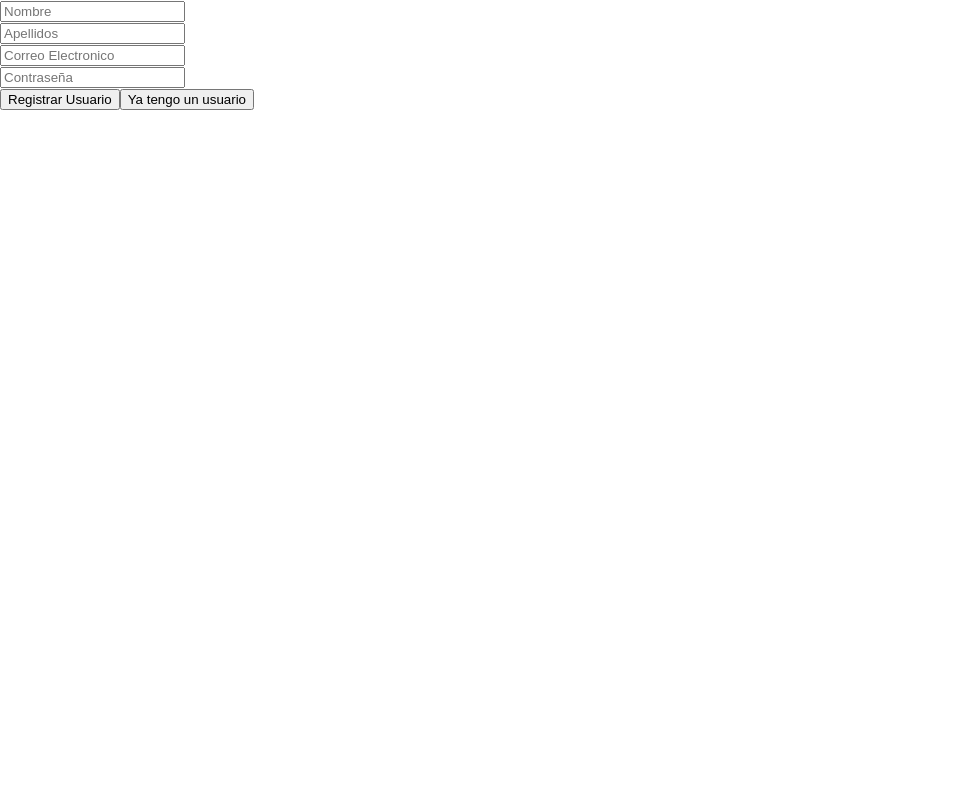
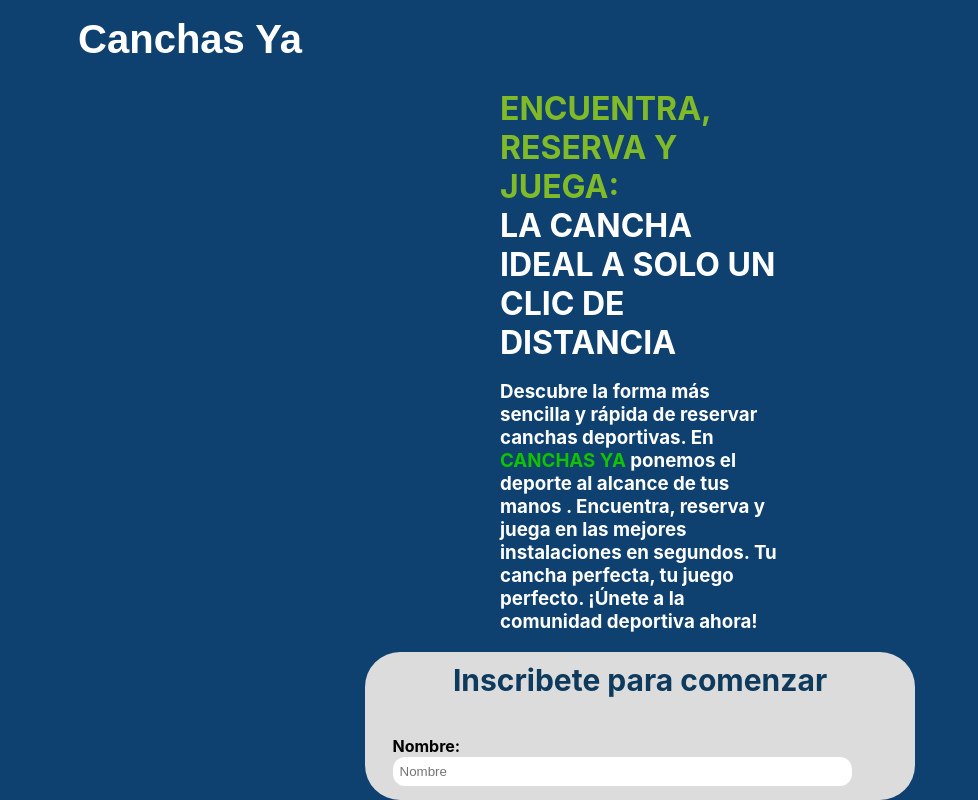
Before and after one commit to CanchaYAPF/CanchaYA, a React (Vite) app in the folder front/: page /signup in a window 1280 px wide. Shown: the whole page, without its empty margins (0-978 px from the left). Built offline with nearby package versions, Linux system fonts and the light colour scheme.

Commit message:
css landing

```diff
--- a/front/src/components/Auth/Login/Login.jsx
+++ b/front/src/components/Auth/Login/Login.jsx
@@ -3,6 +3,7 @@ import { useState, useEffect } from 'react'
 import { userLogin } from '../../../Redux/actions/form_actions'
 import { useDispatch } from "react-redux"
 import { Link,useNavigate } from 'react-router-dom'
+import style from './login.module.css'
 
 
 const Login = () => {
@@ -38,19 +39,37 @@ const Login = () => {
     })
   }
   return (
-    <div>
+    <div className={style.master}>
+      <div className={style.logo}>
+        <h1>Canchas Ya</h1>
+      </div>
+      <div className={style.texto}>
+      <h1 className={style.top}>ENCUENTRA, RESERVA Y JUEGA:</h1>
+      <h1 className={style.blanco}>LA CANCHA IDEAL A SOLO UN CLIC DE DISTANCIA</h1>
+      <h3 className={style.blanco}>Descubre la forma más sencilla y rápida de reservar canchas deportivas. En <span className={style.resaltado}>CANCHAS YA</span> ponemos el deporte al alcance de tus manos . Encuentra, reserva y juega en las mejores instalaciones en segundos. Tu cancha perfecta, tu juego perfecto. ¡Únete a la comunidad deportiva ahora!</h3>
+      </div>
+      <br />
+      <div className={style.container}>
+      <div className={style.sesion}>
+      <h1 className={style.text}>Inicia Sesión</h1>
+      </div>
       <form onSubmit={handleLoginSubmit}>
-        <div>
-          <input placeholder="e-mail" onChange={handleEmailChange} value={usernameLogin.mail} />
+        <div className={style.inputs}>
+        <label htmlFor="E-mail">E-mail: </label>
+          <input placeholder="Escribí tu e-mail" onChange={handleEmailChange} value={usernameLogin.mail} />
         </div>
-        <div>
-          <input placeholder="contraseña" onChange={handlePasswordChange} value={usernameLogin.password} type='password'/>
+        <div className={style.inputs}>
+        <label htmlFor="Contraseña">Contraseña: </label>
+          <input placeholder="Escribí tu contraseña" onChange={handlePasswordChange} value={usernameLogin.password} type='password'/>
         </div>
-        <button type="submit">Iniciar Sesion</button>
+        <div className={style.button}>
+        <button className={style.verde} type="submit">Iniciar Sesion</button>
         <Link to="/signup">
-          <button>Registrarme</button>
+          <button className={style.link}>No tengo una cuenta</button>
         </Link>
+        </div>
       </form>
+    </div>
     </div>
   )
 }
--- /dev/null
+++ b/front/src/components/Auth/Login/login.module.css
@@ -0,0 +1,115 @@
+.master {
+    background-color: #0E4070;
+    background-repeat: no-repeat;
+    background-size: cover;
+    background-position: center center;
+    display: flex;
+    flex-direction: column;
+    justify-content: center;
+    align-items: center;
+    height: 100vh;
+    margin-top: 0;
+  }
+  .inputs {
+    margin: 5%;
+
+  }
+  .sesion{
+    display: flex;
+    align-items: center;
+    justify-content: center;
+margin-top: auto;
+  }
+  .inputs input {
+    width: 90%;
+    padding: 5px;
+    border: 2px solid rgb(255, 255, 255);
+    border-radius: 12px;
+  }
+  label {
+    display: block;
+    font-weight: bold;
+    margin-bottom: 1px;
+    color: rgb(0, 0, 0);
+  }
+  .master .container {
+    background: rgb(220, 220, 220);
+    background-repeat: no-repeat;
+    background-size: cover;
+    height: 38vh;
+    margin-top: 0;
+  }
+  .container {
+    background-color: #fff;
+    border-radius: 35px;
+    position: relative;
+    overflow: hidden;
+    width: 350px;
+    max-width: 100%;
+    min-width: 550px;
+    margin: 0 auto;
+  }
+  .text{
+    color: #0D3A5D;
+    margin: 0;
+    padding: 10px;
+  font-size: 30px;
+  }
+  .button{
+    display: flex;
+  flex-direction: column;
+  align-items: center;
+  justify-content: center;
+  height: 115px;
+  }
+  .button button {
+    margin: 10px 0;
+    padding: 10px 20px;
+  }
+  .verde{
+    background-color: #81BA27;
+    color: #fff;
+    border: none;
+    cursor: pointer;
+    margin-top: 15px;
+  }
+  .link{
+    color: #01599c;
+    text-decoration: none;
+    border: none;
+    background-color: transparent;
+    cursor: pointer;
+margin-bottom: 0;
+  }
+  .texto{
+    margin-left: 500px;
+    margin-right: 500px;
+    display: flex;
+    flex-direction: column;
+    align-items: center;
+    justify-content: center;
+    margin-top: none;
+    margin-bottom: none;
+  }
+  .texto h1 {
+    margin: 0;
+  }
+  .top{
+    color: #81BA27;
+    margin: 0;
+  }
+  .blanco{
+
+    color: #fff;
+  }
+  .logo{
+    color: #fff;
+    text-decoration: none;
+    margin-top: -150px;
+    margin-right: 900px;
+    font: 20px 'Poppins', sans-serif;
+  }
+  .resaltado{
+    color: rgb(16, 194, 0);
+  font-weight: bold;
+  }
--- a/front/src/components/Auth/SignUp/SignUp.jsx
+++ b/front/src/components/Auth/SignUp/SignUp.jsx
@@ -2,6 +2,7 @@ import { useState, useEffect } from 'react'
 import { Link, useNavigate } from 'react-router-dom'
 import { useDispatch } from "react-redux"
 import { userSignup } from "../../../Redux/actions/form_actions"
+import style from './signup.module.css'
 
 const SignUp = () => {
     const dispatch = useDispatch();
@@ -56,25 +57,45 @@ const SignUp = () => {
 
     return (
         <>
+        <div className={style.master}>
+      <div className={style.logo}>
+      <h1>Canchas Ya</h1>
+      </div>
+      <div className={style.texto}>
+      <h1 className={style.top}>ENCUENTRA, RESERVA Y JUEGA:</h1>
+      <h1 className={style.blanco}>LA CANCHA IDEAL A SOLO UN CLIC DE DISTANCIA</h1>
+      <h3 className={style.blanco}>Descubre la forma más sencilla y rápida de reservar canchas deportivas. En <span className={style.resaltado}>CANCHAS YA</span> ponemos el deporte al alcance de tus manos . Encuentra, reserva y juega en las mejores instalaciones en segundos. Tu cancha perfecta, tu juego perfecto. ¡Únete a la comunidad deportiva ahora!</h3>
+      </div>
+      <div className={style.container}>
+      <div className={style.sesion}>
+      <h1 className={style.text}>Inscribete para comenzar</h1>
+      </div>
             <form onSubmit={handleRegisterSubmit}>
-                <div>
+                <div className={style.inputs}>
+                <label htmlFor="Nombre">Nombre: </label>
                     <input placeholder="Nombre" value={userRegister.name} onChange={handleNameChange} />
                 </div>
-                <div>
+                <div className={style.inputs}>
+                <label htmlFor="Apellidos">Apellidos: </label>
                     <input placeholder="Apellidos" value={userRegister.lastname} onChange={handleLastNameChange} />
                 </div>
-                <div>
+                <div className={style.inputs}>
+                <label htmlFor="Correo Electronico">Correo Electronico: </label>
                     <input placeholder="Correo Electronico" value={userRegister.mail} onChange={handleEmailChange} type="email" />
                 </div>
-                <div>
+                <div className={style.inputs}>
+                <label htmlFor="Contraseña">Contraseña: </label>
                     <input placeholder="Contraseña" value={userRegister.password} onChange={handlePasswordChange} type="password" />
                 </div>
-                <div>
-                    <button type='submit'>Registrar Usuario</button>
-                    <Link to="/login"><button>Ya tengo un usuario</button></Link>
+                <div className={style.button}>
+                    <button className={style.verde} type='submit'>Registrar Usuario</button>
+                    <Link to="/login"><button className={style.link}>Ya tengo un usuario</button></Link>
                 </div>
             </form>
+                </div>
+        </div>
         </>
+
     )
 }
 
--- /dev/null
+++ b/front/src/components/Auth/SignUp/signup.module.css
@@ -0,0 +1,115 @@
+.master {
+    background-color: #0E4070;
+    background-repeat: no-repeat;
+    background-size: cover;
+    background-position: center center;
+    display: flex;
+    flex-direction: column;
+    justify-content: center;
+    align-items: center;
+    height: 100vh;
+    margin-top: 0;
+  }
+  .inputs {
+    margin: 5%;
+
+  }
+  .sesion{
+    display: flex;
+    align-items: center;
+    justify-content: center;
+margin-top: auto;
+  }
+  .inputs input {
+    width: 90%;
+    padding: 5px;
+    border: 2px solid rgb(255, 255, 255);
+    border-radius: 12px;
+  }
+  label {
+    display: block;
+    font-weight: bold;
+    margin-bottom: 1px;
+    color: rgb(0, 0, 0);
+  }
+  .master .container {
+    background: rgb(220, 220, 220);
+    background-repeat: no-repeat;
+    background-size: cover;
+    height: 55vh;
+    margin: 0;
+  }
+  .container {
+    background-color: #fff;
+    border-radius: 35px;
+    position: relative;
+    overflow: hidden;
+    width: 550px;
+    max-width: 100%;
+    min-width: 550px;
+    margin: 0 auto;
+  }
+  .text{
+    color: #0D3A5D;
+    margin: 0;
+    padding: 10px;
+  font-size: 30px;
+  }
+  .button{
+    display: flex;
+  flex-direction: column;
+  align-items: center;
+  justify-content: center;
+  height: 115px;
+  }
+  .button button {
+    margin: 10px 0;
+    padding: 10px 20px;
+  }
+  .verde{
+    background-color: #81BA27;
+    color: #fff;
+    border: none;
+    cursor: pointer;
+    margin-top: 15px;
+  }
+  .link{
+    color: #01599c;
+    text-decoration: none;
+    border: none;
+    background-color: transparent;
+    cursor: pointer;
+margin-bottom: 0;
+  }
+  .texto{
+    margin-left: 500px;
+    margin-right: 500px;
+    display: flex;
+    flex-direction: column;
+    align-items: center;
+    justify-content: center;
+    margin-top: none;
+    margin-bottom: none;
+  }
+  .texto h1 {
+    margin: 0;
+  }
+  .top{
+    color: #81BA27;
+    margin: 0;
+  }
+  .blanco{
+
+    color: #fff;
+  }
+  .logo{
+    color: #fff;
+    text-decoration: none;
+    margin-top: -10px;
+    margin-right: 900px;
+    font: 20px 'Poppins', sans-serif;
+  }
+  .resaltado{
+    color: rgb(16, 194, 0);
+  font-weight: bold;
+  }
```
